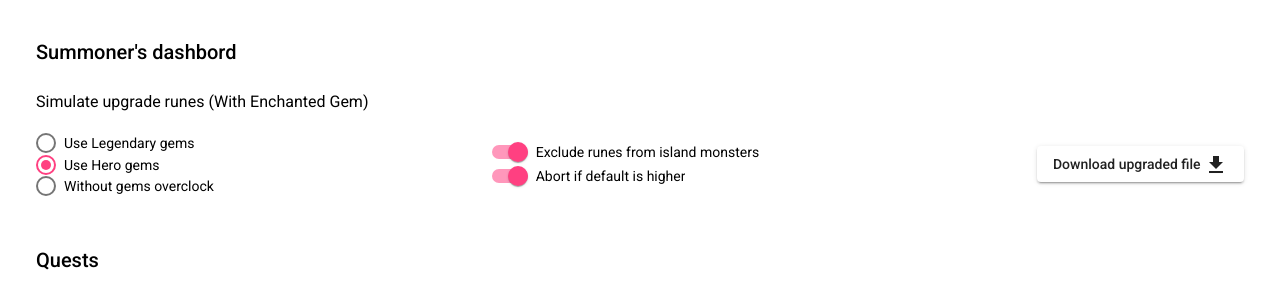
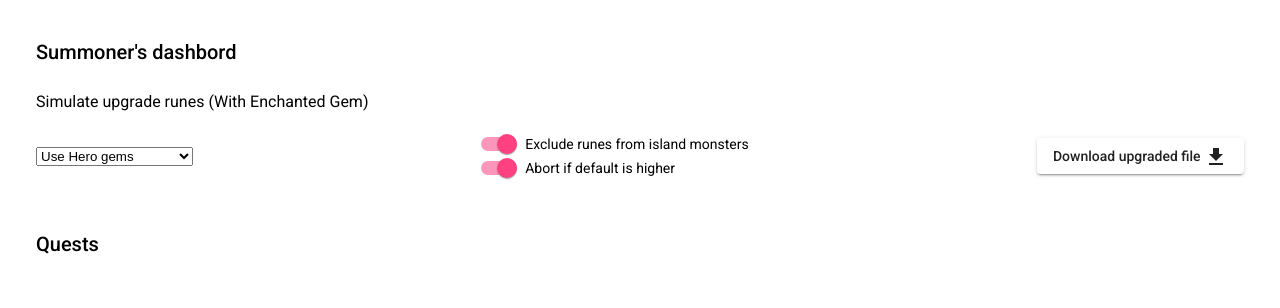
Before and after one commit to n-tardieu/oh-my-runes, an Angular app: page /dashboard in a window 1280 px wide. Shown: the top 308 px of the page. Built offline with nearby package versions, Linux system fonts and the light colour scheme.

Commit message:
feat(dashboard): radio to select

```diff
--- a/src/app/components/dashboard/dashboard.component.html
+++ b/src/app/components/dashboard/dashboard.component.html
@@ -6,16 +6,25 @@
         </div>
 
         <div class="container-content-filter">
-            <mat-radio-group [(ngModel)]="params.gemGrade" class="section-gems" aria-label="Select an option">
+            <!--
+                <mat-radio-group [(ngModel)]="params.gemGrade" class="section-gems" aria-label="Select an mat-option">
                     <mat-radio-button class="legOrHero" value="leg">Use Legendary gems</mat-radio-button>
                     <br>
                     <mat-radio-button class="legOrHero" value="hero">Use Hero gems</mat-radio-button>
                     <br>
                     <mat-radio-button class="legOrHero" value="default">Without gems overclock</mat-radio-button>
                 </mat-radio-group>
+            -->
+            <select [(ngModel)]="params.gemGrade">
+                <option value="leg">Use Legendary gems</option>
+                <option value="hero">Use Hero gems</option>
+                <option value="default">Without gems (default)</option>
+            </select>
+
             <div class="section-option">
                 <!-- <mat-slide-toggle [(ngModel)]="isEquipedRunes">Use equiped runes</mat-slide-toggle> -->
-                <mat-slide-toggle [(ngModel)]="params.isOnlyStorageRunes">Exclude runes from island monsters</mat-slide-toggle>
+                <mat-slide-toggle [(ngModel)]="params.isOnlyStorageRunes">Exclude runes from island monsters
+                </mat-slide-toggle>
                 <br>
                 <mat-slide-toggle [(ngModel)]="params.isAbort">Abort if default is higher</mat-slide-toggle>
 
```
Lines whose indentation alone changed are shown as unchanged.
